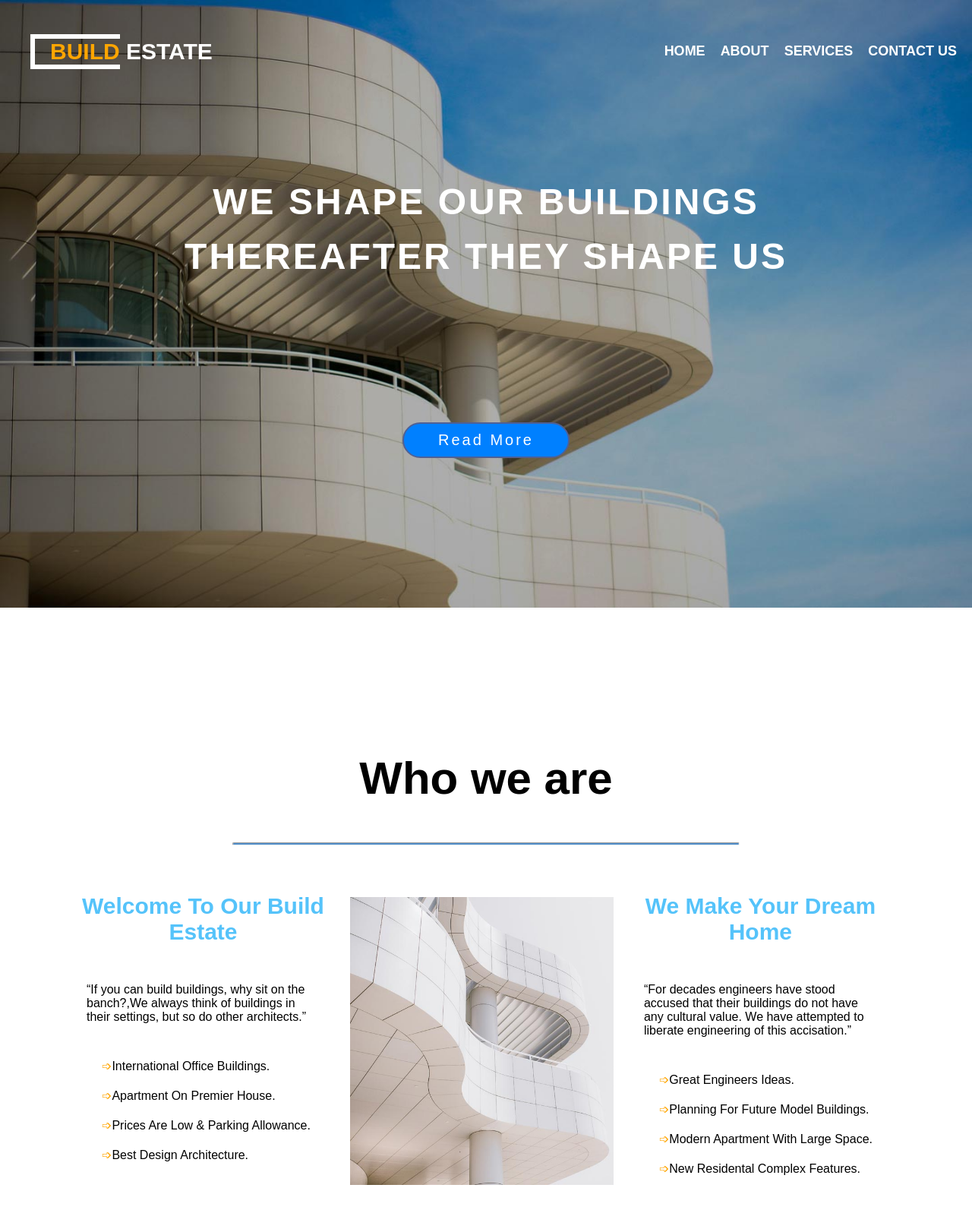
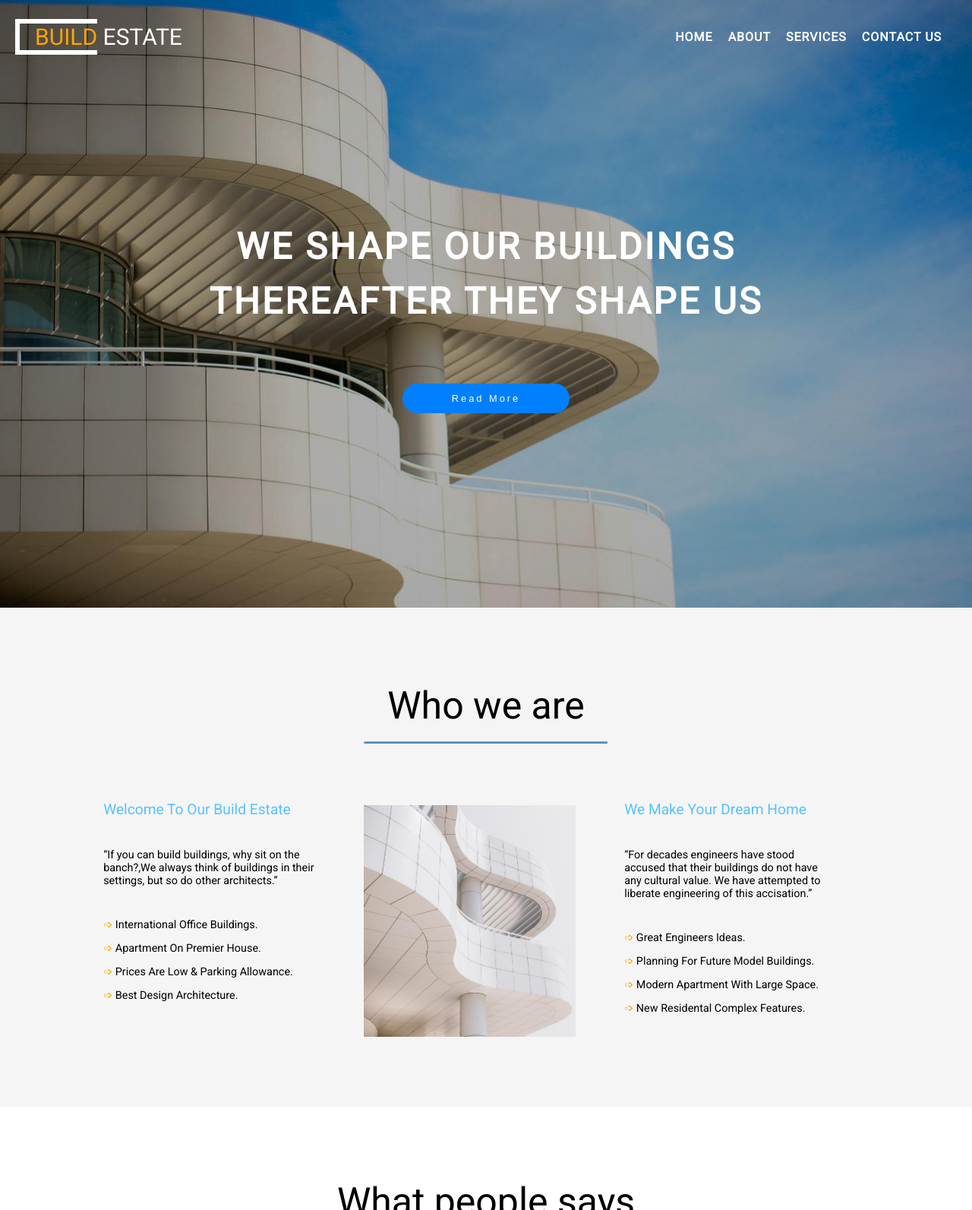
Before and after one commit to Shale45/web, a plain HTML site: page Build Estate/index.html in a window 1280 px wide. Shown: the top 1593 px of the page at 76% size. Drawn offline with Linux system fonts and the light colour scheme.

Commit message:
Build Estate done

```diff
--- a/Build Estate/css/main.css
+++ b/Build Estate/css/main.css
@@ -1,20 +1,39 @@
 * {
   box-sizing: border-box;
-  font-family: Arial, Helvetica, sans-serif;
 }
 
+html,
 body {
   width: 100%;
   margin: 0 auto;
+  font-family: "Roboto", sans-serif;
 }
 
-#about, #posts {
+#about,
+#posts {
   margin: 0 auto;
 }
 
+a {
+  text-decoration: none;
+  color: rgb(255, 255, 255);
+}
+
+h2 {
+  text-align: center;
+  font-weight: 300;
+  font-size: 2rem;
+  padding-top: 40px;
+  padding-bottom: 10px;
+
+}
+
+
+/* ---BANER --- */
 .banner {
   background-image: url(../images/banner3.jpg);
   background-repeat: no-repeat;
+  background-position: center center;
   width: 100%;
   min-height: 400px;
   background-size: cover;
@@ -25,44 +44,46 @@ body {
   text-align: center;
   vertical-align: middle;
   height: 80%;
+  font-size: 0.6rem;
+  font-weight: 300;
   display: table-cell;
 }
 
-.banner-text h1, .banner-text button {
-  color: white;
+.banner-text h1,
+.banner-text button {
+  color: rgb(255, 255, 255);
   letter-spacing: 3px;
 }
 
 .banner-text button {
   background-color: #0080ff;
-  width: 30%;
+  width: 35%;
   padding: 10px 20px;
   border-radius: 30px;
-  font-size: 20px;
+  font-size: 0.6rem;
   margin-top: 20px;
-  border:2px solid #4e6096;
+  border: 2px solid #0080ff;
 }
 
 .banner-text button:hover {
   background-color: #0095ff;
+  border: 2px solid #0095ff;
 }
 
-a {
-  text-decoration: none;
-  color: white;
-}
+
+/* --- NAVIGATION --- */
 .main-h2 {
-  margin: 40px auto;
+  margin: 40px auto 20px auto;
   padding: 5px 10px;
-  color: grey;
+  color: rgb(128, 128, 128);
   text-align: center;
   font-size: 40px;
 }
 
 .main-h2 span {
   display: inline-block;
-  color: orange;
-  border: 6px solid gray;
+  color: rgb(255, 165, 0);
+  border: 6px solid rgb(128, 128, 128);
   border-right: 0;
   padding-left: 20px;
 }
@@ -74,39 +95,46 @@ nav {
 }
 
 nav ul {
-  padding: 0;
+  padding: 10px 0;
 }
 
-nav li {
+nav ul li {
   width: 100%;
 }
 
-nav li a {
+nav ul li a:link,
+nav ul li a:visited {
   display: block;
   background-color: #55c3fa;
-  padding: 15px 10px;
-  font-size: 20px;
+  padding: 10px;
+  font-size: 1rem;
   list-style: none;
   font-weight: 600;
   width: 100%;
 }
 
-nav li a:hover {
+nav ul li a:hover,
+nav ul li a:active {
   color: #059fec;
+  color: rgb(255, 165, 0);
   background-color: #ffffff;
 }
 
-h2 {
-  text-align: center;
-  font-size: 40px;
-  padding: 100px 0 0 0;
+
+/* ~~ ABOUT ~~ */
+#about {
+  /* padding: 10px 20px; */
+  margin-top: 60px;
+  background-color: rgb(245, 245, 245);
 }
 
-/* ~~ ABOUT ~~ */
+.container {
+  padding: 20px 40px;
+}
 
 hr.styled {
   height: 4px;
-  width: 60%;
+  width: 30%;
   border: 1;
   box-shadow: inset 0 9px 9px -3px rgba(11, 99, 184, 0.8);
   -webkit-border-radius: 5px;
@@ -118,32 +146,35 @@ hr.styled {
   margin-bottom: 40px;
 }
 
-#about h2 {
-  padding-top: 10px;
-}
-
 #about h3 {
   color: #55c3fa;
-  font-size: 30px;
-  text-align: center;
-}
-
-#about {
-  padding: 0 20px;
+  padding-left: 0;
+  font-size: 20px;
+  text-align: left;
+  font-weight: 300;
 }
 
 #about p {
-  padding: 20px 20px;
+  padding: 20px 0;
+}
+
+#about ul {
+  display: block;
+  list-style-type: none;
+  margin-block-start: 0;
+  margin-block-end: 0;
+  margin-inline-start: 0px;
+  margin-inline-end: 0px;
+  padding-inline-start: 0;
 }
 
 #about ul li {
-  list-style-type: none;
-  padding: 10px 0;
+  padding: 7px 0;
 }
 
 #about ul li::before {
   content: ' \27A9';
-  color: orange;
+  color: rgb(255, 165, 0);
 }
 
 .about {
@@ -156,12 +187,8 @@ hr.styled {
 
 /* ~~ POSTS ~~ */
 
-#posts h2 {
-  padding: 20px 0;
-}
-
 .posts {
-  background:  #55c3fa;
+  background: #55c3fa;
   margin: 40px;
   padding: 40px;
   color: white;
@@ -169,7 +196,7 @@ hr.styled {
 }
 
 .posts img {
-  border: 4px solid white;
+  border: 4px solid rgb(255, 255, 255);
   border-radius: 50%;
   padding: 5px;
   width: 30%;
@@ -187,7 +214,7 @@ hr.styled {
 }
 
 .posts h4 span {
-  color: white;
+  color: rgb(255, 255, 255);
 }
 
 .posts p {
@@ -196,24 +223,22 @@ hr.styled {
 
 /* ~~ CONTACT ~~ */
 
-#contact {
-  box-sizing: border-box;
-}
-
 .contact-fragments {
   width: 100%;
-  color: white;
+  color: rgb(255, 255, 255);
   text-align: center;
 }
 
-.contact, .connect, .address {
+.contact,
+.connect,
+.address {
   min-height: 120px;
   box-sizing: border-box;
   margin: 0;
   overflow: hidden;
 }
 
-#contact h3{
+#contact h3 {
   padding-top: 20px;
   margin: 0;
 }
@@ -229,6 +254,7 @@ hr.styled {
 #contact i {
   margin-right: 8px;
 }
+
 .address {
   background-color: #0066ff;
 }
@@ -250,10 +276,11 @@ form {
   margin: 10px auto;
 }
 
-input, textarea {
+input,
+textarea {
   display: block;
   width: 100%;
-  border: 1px solid black;
+  border: 1px solid rgb(43, 43, 43);
   margin: 10px 0px 20px 0px;
   padding: 10px;
 }
@@ -262,45 +289,48 @@ input[type=text]:focus,
 input[type=email]:focus,
 input[type=number]:focus,
 textarea:focus {
-  box-shadow: 0 0 5px rgba(81, 203, 238, 1);
-  border: 1px solid rgba(81, 203, 238, 1);
+  box-shadow: 0 0 5px rgb(255, 165, 0, 1);
+  border: 1px solid rgb(255, 165, 0, 1);
 }
 
 input[type="button"] {
-  color: white;
+  color: rgb(255, 255, 255);
   letter-spacing: 3px;
   background-color: #0080ff;
+  background-color: rgb(255, 165, 0);
   width: 150px;
   padding: 10px 20px;
   border-radius: 30px;
   font-size: 20px;
-  margin-top: 20px;
-
-  border:2px solid #4e6096;
+  margin-top: 10px;
+  margin-bottom: 50px;
+  border: 2px solid rgb(255, 165, 0);
   overflow: hidden;
 }
 
 input[type="button"]:hover {
-  background-color: #0095ff;
+  background-color: rgb(255, 173, 21);
 }
 
 input[type="button"]:focus {
   outline: none;
 }
+
 /* ~~ FOOTER ~~ */
 
 footer {
-  background-color: #1a1a1a;
-  color: white;
+  background-color: #303030;
+  color: rgb(255, 255, 255);
   height: 200px;
 }
 
 .footer-ul {
   margin: 30px o;
 }
+
 .footer-ul ul {
   text-align: center;
-color: white;
+  color: rgb(255, 255, 255);
   padding: 50px 0;
 }
 
@@ -308,10 +338,10 @@ padding: 50px 0;
   display: inline-block;
 }
 
-.footer-ul a {
+.footer-ul li a {
   text-decoration: none;
-  padding: 20px;
-  color: white;
+  padding: 20px 10px;
+  color: rgb(255, 255, 255);
 }
 
 footer p {
@@ -329,12 +359,14 @@ padding: 50px 0;
     min-height: 550px;
   }
 
-  nav {
-    position: absolute;
-    top: 0;
-    width: 100%;
-    min-height: 80px;
-    overflow: hidden;
+  .banner-text {
+    font-size: 1rem;
+  }
+
+  .banner-text button {
+    max-width: 220px;
+    font-size: 0.8rem;
+    width: 20%;
   }
 
   .main-h2 {
@@ -342,17 +374,32 @@ padding: 50px 0;
     top: 0;
     left: 10px;
     margin-top: 20px;
-    color: white;
+    color: rgb(255, 255, 255);
     font-size: 30px;
   }
 
   .main-h2 span {
-    border: 6px solid white;
+    border: 6px solid rgb(255, 255, 255);
     border-right: 0;
   }
 
-  .banner-text button {
-    max-width: 220px;
+  nav {
+    position: absolute;
+    top: 0;
+    width: 100%;
+    min-height: 80px;
+    overflow: hidden;
+    margin: 0;
+    background-color: transparent;
+  }
+
+  .navigation-list {
+    float: right;
+    margin-top: 7px;
+    margin-right: 20px;
+    padding-right: 10px;
+    background-color: transparent;
+
   }
 
   nav ul {
@@ -361,61 +408,64 @@ padding: 50px 0;
     margin-top: 22px;
   }
 
-
-
-  .navigation-list {
-    float: right;
-    margin-top: 15px;
-    margin-right: 20px;
-    padding-right: 10px;
-  }
-
-  nav li {
+  nav ul li {
     background-color: transparent;
     float: left;
     font-size: 15px;
     list-style: none;
-    font-weight: normal;
+    font-weight: 300;
+    letter-spacing: 1px;
     width: inherit;
   }
 
-  nav li a {
+  nav ul li a:link,
+  nav ul li a:visited {
     display: inline;
     background-color: transparent;
-    font-size: 18px;
-
+    font-size: .8rem;
+    margin: 10px;
+    padding: 0;
+    padding-bottom: 5px;
+    margin: 10px;
   }
 
   nav ul li:hover {
     background-color: transparent;
   }
 
-  nav li a:hover {
+  nav ul li a:hover,
+  nav ul li a:active {
     background-color: inherit;
-    color: #059fec;
+    border-bottom: 2px solid rgb(255, 165, 0);
   }
 
   /* ~~ ABOUT ~~ */
 
   #about {
-    margin: 90px auto 0 auto;
+    margin: 0 auto;
+  }
+
+  .container {
+    padding: 40px;
   }
 
   .about-fragment {
     float: left;
-    width: 49.9%
+    width: 49.9%;
+    padding: 2%;
   }
 
   #about::after {
     content: "";
     clear: both;
     display: table;
+    padding-bottom: 40px;
   }
 
   /* ~~ POSTS ~~ */
 
   #posts {
-    margin: 30px auto 0 auto;
+    margin: 0 auto;
     padding: 5%;
   }
 
@@ -439,21 +489,17 @@ padding: 50px 0;
   /* ~~ CONTACT ~~ */
 
   .contact-fragments {
+    float: left;
     width: 49.9%;
+    padding-top: 40px;
     min-height: 200px;
-    color: white;
+    color: rgb(255, 255, 255);
     text-align: center;
   }
 
   .house img {
     height: 150px;
     width: auto;
-  }
-
-  .contact-fragments {
-    float: left;
-    width: 49.9%;
-    padding-top: 40px;
   }
 
   .house {
@@ -503,7 +549,7 @@ padding: 50px 0;
   }
 
   h2 {
-    font-size: 60px;
+    font-size: 40px;
   }
 
   .banner {
@@ -512,16 +558,28 @@ padding: 50px 0;
   }
 
   .banner-text button {
-    margin-top: 150px;;
+    margin-top: 40px;
+    ;
   }
 
   /* ~~ ABOUT ~~ */
 
   #about {
-    width: 90%;
+    width: 100%;
   }
 
-  #about h3{
+  .container {
+    padding-top: 0;
+    width: 90%;
+    margin: 0 auto;
+  }
+
+  h2 {
+    margin-block-start: 0;
+    margin-block-end: 0;
+  }
+
+  #about h3 {
     padding-top: 15px;
   }
 
@@ -532,8 +590,14 @@ padding: 50px 0;
 
   .about-fragment {
     float: left;
-    width: 33%;
-    padding: 10px;
+    width: 32%;
+    padding: 3%;
+    margin: 0 auto;
+  }
+
+  .about-fragment p,
+  .about-fragment li {
+    font-size: 0.7rem;
   }
 
   #about::after {
@@ -543,7 +607,7 @@ padding: 50px 0;
   }
 
   .about-fragment img {
-    padding-top: 50px;
+    padding-top: 40px;
   }
 
   #about h2 {
@@ -553,7 +617,7 @@ padding: 50px 0;
   /* ~~ POSTS ~~ */
 
   #posts {
-    margin: 0 auto;
+    margin: 30px auto;
     padding: 2% 5%;
   }
 
@@ -573,4 +637,73 @@ padding: 50px 0;
   input[type="button"] {
     width: 200px;
   }
+
+
+  /* ~~ CONTACT ~~ */
+  #contact {
+    width: 100%;
   }
+
+  .contact-fragments {
+    width: 25%;
+    padding-top: 40px;
+    min-height: 200px;
+    margin: 0 auto;
+    font-size: .7rem;
+  }
+
+  .contact-fragments h3 {
+    font-size: 1rem;
+    letter-spacing: 1px;
+  }
+
+  .house img {
+    height: 130px;
+    width: auto;
+  }
+
+  .house {
+    padding: 40px 0 0 0;
+    min-width: 25%;
+  }
+
+  .house::after {
+    content: "";
+    clear: both;
+    display: table;
+  }
+
+  /* ~~ MAIL-US ~~ */
+
+  #mail-us {
+    width: 90%;
+    margin: auto;
+    margin-top: 50px;
+  }
+}
+
+
+/* ~~ Desktops Large ~~ */
+
+@media only screen and (min-width: 1200px) {
+
+  h2 {
+    font-size: 50px;
+  }
+
+  nav ul li a:link,
+  nav ul li a:visited,
+  nav ul li a:hover,
+  nav ul li a:active {
+    font-size: 1rem;
+  }
+
+  .about-fragment p,
+  .about-fragment li {
+    font-size: .9rem;
+  }
+
+  #about .container h3 {
+    font-size: 1.2rem;
+  }
+}
--- a/Build Estate/index.html
+++ b/Build Estate/index.html
@@ -6,8 +6,10 @@
   <meta http-equiv="X-UA-Compatible" content="IE=edge">
   <title>Build Estate</title>
   <meta name="viewport" content="width=device-width, initial-scale=1">
+  <link href="https://fonts.googleapis.com/css?family=Roboto" rel="stylesheet">
+  <link rel="stylesheet" href="https://cdnjs.cloudflare.com/ajax/libs/font-awesome/4.7.0/css/font-awesome.min.css">
+
   <link rel="stylesheet" type="text/css" media="screen" href="css/main.css" />
-  <link rel="stylesheet" href="https://cdnjs.cloudflare.com/ajax/libs/font-awesome/4.7.0/css/font-awesome.min.css">
 </head>
 
 <body>
@@ -35,7 +37,7 @@
           <a href="#about">ABOUT</a>
         </li>
         <li>
-          <a href="#about">SERVICES</a>
+          <a href="#services">SERVICES</a>
         </li>
         <li>
           <a href="#contact">CONTACT US</a>
@@ -47,19 +49,21 @@
   <main>
 
     <section id="about">
+      <div class="container">
         <h2>Who we are</h2>
         <hr class="styled">
         <div class="about-fragment">
           <h3>Welcome To Our Build Estate</h3>
           <p>
-          <q>If you can build buildings, why sit on the banch?,We always think of buildings in their settings, but so do
+            <q>If you can build buildings, why sit on the banch?,We always think of buildings in their settings, but so
+              do
               other architects.</q>
           </p>
           <ul>
-          <li>International Office Buildings.</li>
-          <li>Apartment On Premier House.</li>
-          <li>Prices Are Low &amp; Parking Allowance.</li>
-          <li>Best Design Architecture.</li>
+            <li> International Office Buildings.</li>
+            <li> Apartment On Premier House.</li>
+            <li> Prices Are Low &amp; Parking Allowance.</li>
+            <li> Best Design Architecture.</li>
           </ul>
         </div>
         <div class="about-fragment">
@@ -73,11 +77,12 @@
                 attempted to liberate engineering of this accisation.</q>
             </p>
             <ul>
-            <li>Great Engineers Ideas.</li>
-            <li>Planning For Future Model Buildings.</li>
-            <li>Modern Apartment With Large Space.</li>
-            <li>New Residental Complex Features.</li>
+              <li> Great Engineers Ideas.</li>
+              <li> Planning For Future Model Buildings.</li>
+              <li> Modern Apartment With Large Space.</li>
+              <li> New Residental Complex Features.</li>
             </ul>
+          </div>
         </div>
       </div>
     </section>
@@ -194,8 +199,7 @@
           <li><a href="#home">Home</a></li>
           <li><a href="#about">About</a></li>
           <li><a href="#services">Services</a></li>
-          <li><a href="#">Stats</a></li>
-          <li><a href="#posts">Agents</a></li>
+          <li><a href="#mail-us">Contact</a></li>
           <li><a href="#posts">Testimonials</a></li>
         </ul>
       </div>
```
Lines whose indentation alone changed are shown as unchanged.
